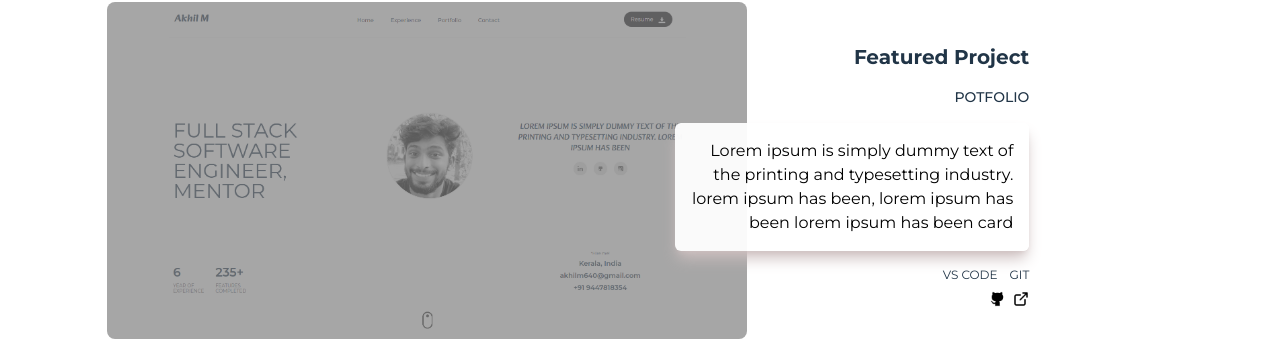
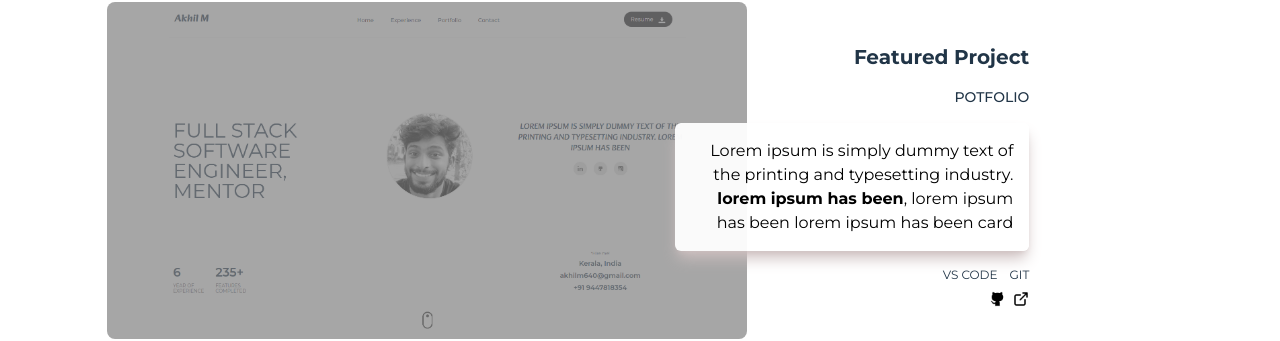
Before and after one commit to akhilmdev/portfolio_v1, a React (Vite) app: page / in a window 1280 px wide. Shown: the part 2469-2810 px from the top of the page. Built offline with nearby package versions, Linux system fonts and the light colour scheme; a web font is replaced by a local one.

Commit message:
text hilight for card

```diff
--- a/src/components/common/card.tsx
+++ b/src/components/common/card.tsx
@@ -1,3 +1,5 @@
+import ReactHtmlParser from "react-html-parser";
+
 interface Props {
   text: string;
   isEven: boolean;
@@ -9,7 +11,7 @@ const Card: React.FC<Props> = ({ text, isEven, wrapperStyles = "" }) => {
     <div
       className={`bg-white flex w-full z-10 text-black p-4 rounded-md shadow-lg shadow-[#cdbfbf] sm:bg-opacity-80 md:bg-opacity-95 ${wrapperStyles}`}
     >
-      <p>{text}</p>
+      <p>{ReactHtmlParser(text)}</p>
     </div>
   );
 };
--- a/src/config/dataSet.ts
+++ b/src/config/dataSet.ts
@@ -131,7 +131,7 @@ export const data = {
       name: "potfolio",
       imageURL: "../assets/portfolio.png",
       description:
-        "Lorem ipsum is simply dummy text of the printing and typesetting industry. lorem ipsum has been, lorem ipsum has been lorem ipsum has been card",
+        "Lorem ipsum is simply dummy text of the printing and typesetting industry. <b>lorem ipsum has been</b>, lorem ipsum has been lorem ipsum has been card",
       tools: ["vs code", "git"],
       links: [
         { icon: "../assets/github.png", link: "https://github.com/akhilmdev" },
```
